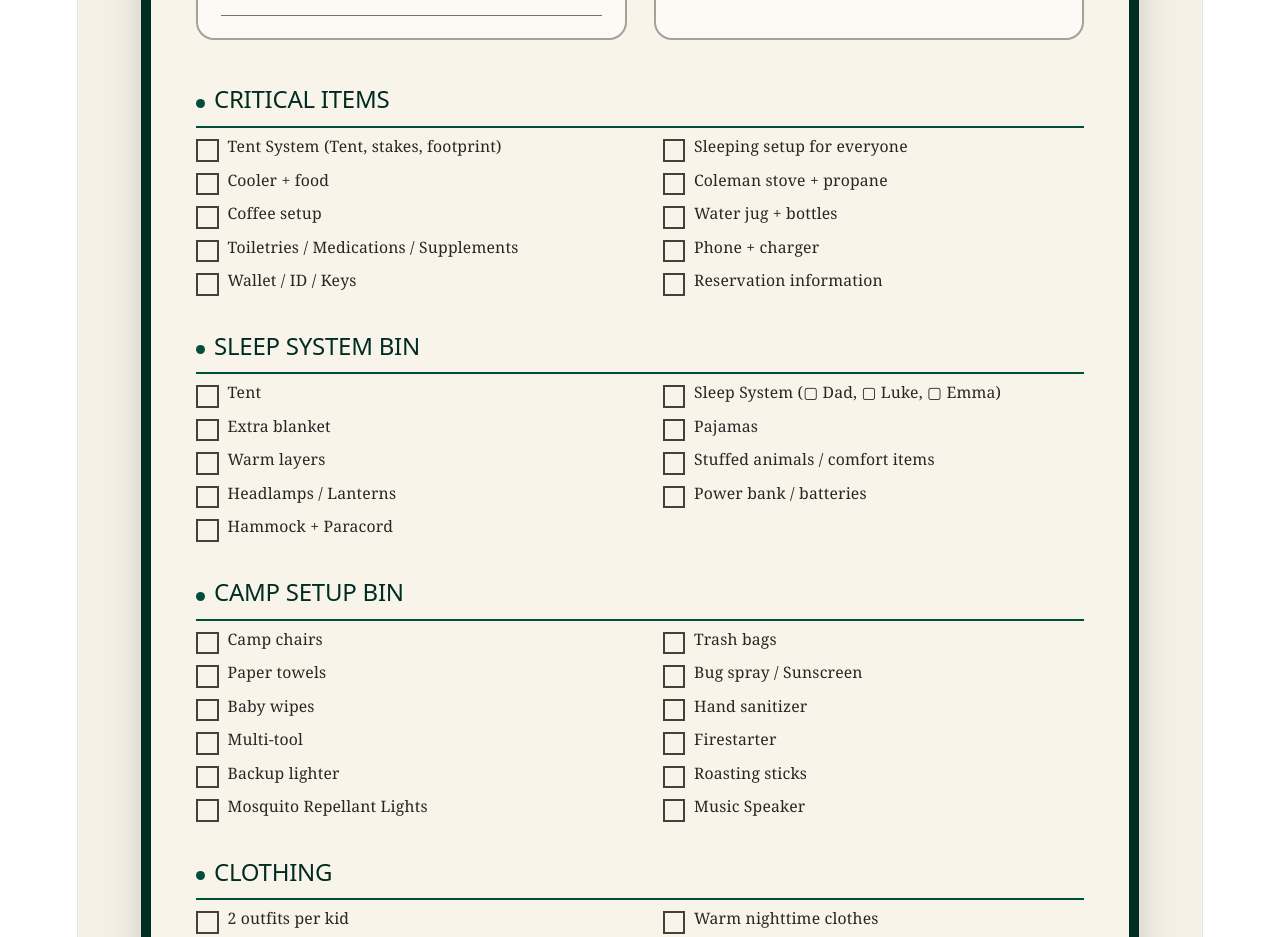
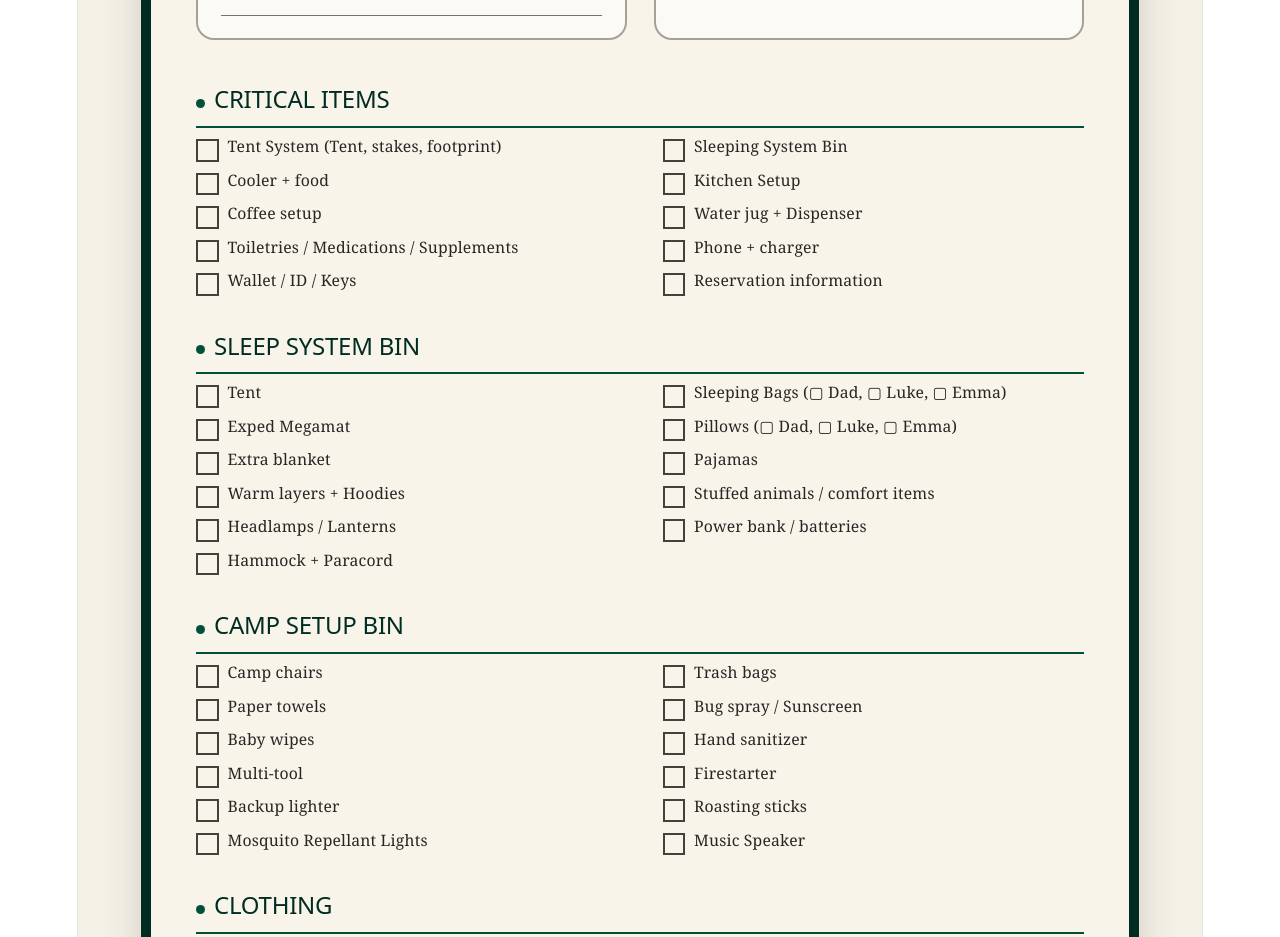
Before and after one commit to Novanuus/camping-booklet, a React (Vite) app: page / in a window 1280 px wide. Shown: the part 940-1877 px from the top of the page. Built offline with nearby package versions, Linux system fonts and the light colour scheme.

Commit message:
checklist update

```diff
--- a/src/App.jsx
+++ b/src/App.jsx
@@ -64,11 +64,11 @@ export default function VintageCampingChecklist() {
     title: "Critical Items",
     items: [
       "Tent System (Tent, stakes, footprint)",
-      "Sleeping setup for everyone",
+      "Sleeping System Bin",
       "Cooler + food",
-      "Coleman stove + propane",
+      "Kitchen Setup",
       "Coffee setup",
-      "Water jug + bottles",
+      "Water jug + Dispenser",
       "Toiletries / Medications / Supplements",
       "Phone + charger",
       "Wallet / ID / Keys",
@@ -108,10 +108,12 @@ export default function VintageCampingChecklist() {
       title: "Sleep System Bin",
       items: [
         "Tent",
-        "Sleep System (▢ Dad, ▢ Luke, ▢ Emma)",
+        "Sleeping Bags (▢ Dad, ▢ Luke, ▢ Emma)",
+        "Exped Megamat",
+        "Pillows (▢ Dad, ▢ Luke, ▢ Emma)",
         "Extra blanket",
         "Pajamas",
-        "Warm layers",
+        "Warm layers + Hoodies",
         "Stuffed animals / comfort items",
         "Headlamps / Lanterns",
         "Power bank / batteries",
```
